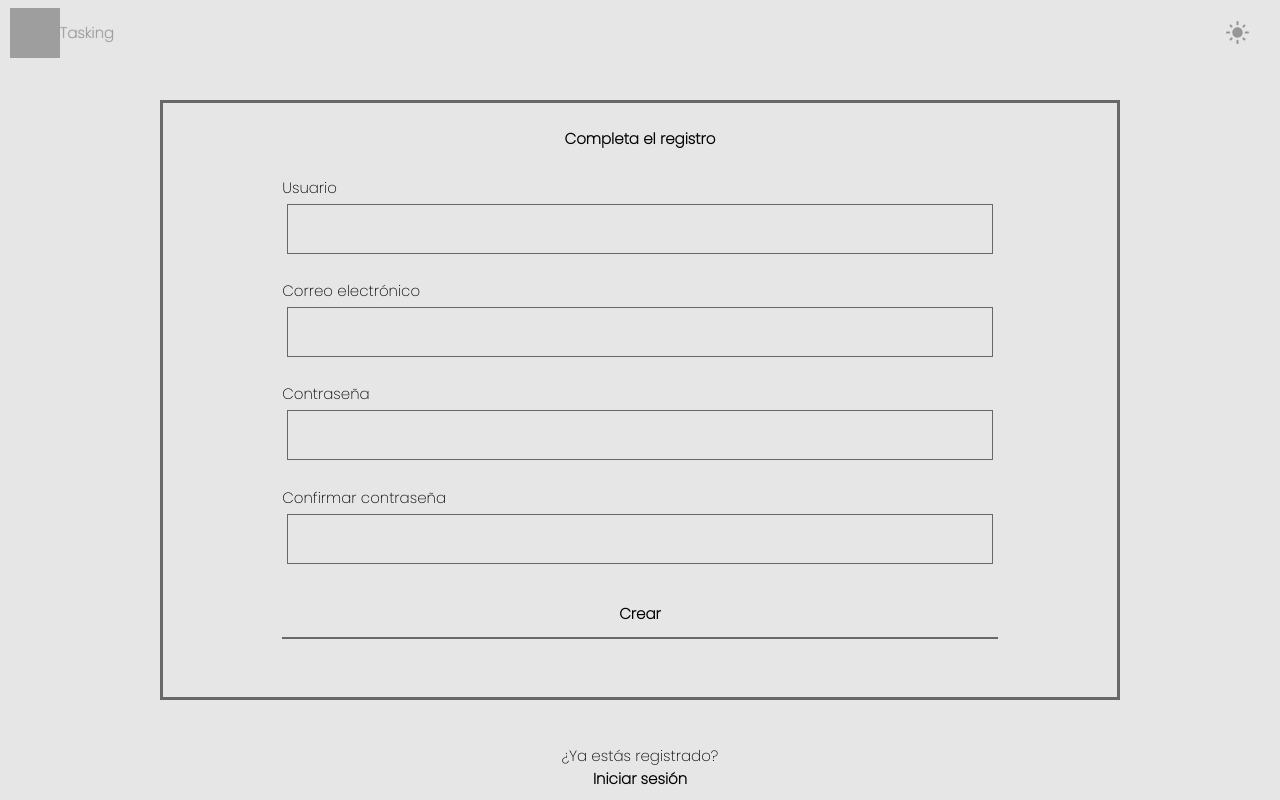
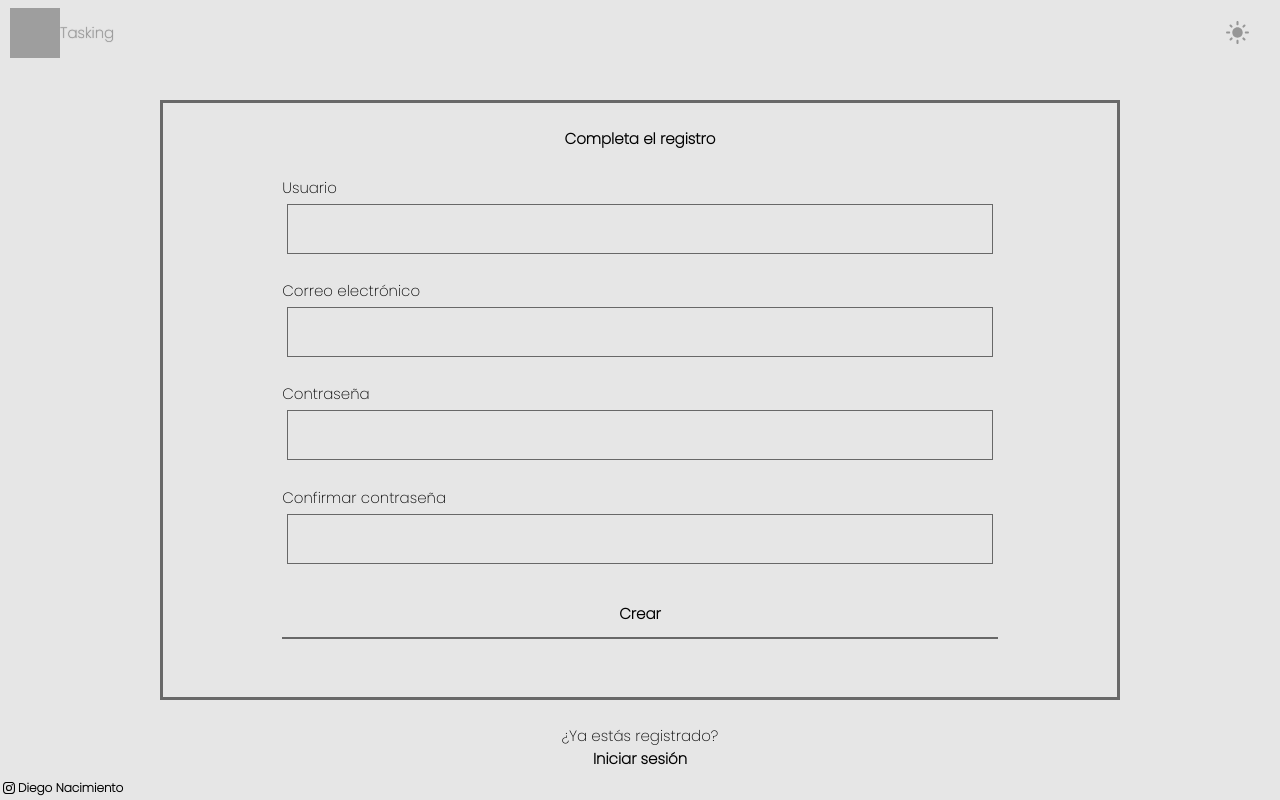
Before and after one commit to diegonacimiento/tasking-frontend, a React (Vite) app: page /create-user in a window 1280 px wide. Built offline with nearby package versions, Linux system fonts and the light colour scheme; grey boxes are pictures that could not be loaded.

Commit message:
footer agregado con exito

```diff
--- a/src/components/createUser/CreateUser.jsx
+++ b/src/components/createUser/CreateUser.jsx
@@ -1,4 +1,5 @@
 import Header from "../header/Header";
+import Footer from "../footer/Footer";
 import { Link } from "react-router-dom";
 import "./createUser.css";
 
@@ -48,6 +49,7 @@ export default function CreateUser() {
           Iniciar sesión
         </Link>
       </div>
+      <Footer />
     </>
   );
 }
--- a/src/components/createUser/createUser.css
+++ b/src/components/createUser/createUser.css
@@ -40,7 +40,15 @@ span {
     width: 100%;
     text-align: center;
     position: absolute;
-    bottom: 10rem;
+    bottom: 30rem;
+    display: flex;
+    flex-direction: column;
+    justify-content: center;
+}
+
+#login-create a {
+    width: max-content;
+    margin: auto;
 }
 
 #link-login {
@@ -54,7 +62,7 @@ span {
 @media only screen and (max-height: 650px) {
 
     #contain-create {
-        height: 75%;
+        height: 72%;
         width: 60%;
         justify-content: space-evenly;
         margin: 0;
@@ -64,14 +72,14 @@ span {
     }
 
     #form-create {
-        height: 65%;
+        height: 70%;
         width: 95%;
         flex-direction: row;
         flex-wrap: wrap;
     }
 
     #form-create label {
-        height: 65rem;
+        height: 63rem;
         width: 50%;
     }
 
@@ -94,8 +102,9 @@ span {
     #login-create {
         display: flex;
         flex-direction: column;
-        justify-content: end;
-        bottom: 5rem;
+        justify-content: center;
+        align-items: center;
+        bottom: 0rem;
     }
 
 
@@ -104,9 +113,13 @@ span {
 @media only screen and (max-height: 342px) {
 
     #contain-create {
-
+        height: 76%;
         margin-top: 18rem;
 
+    }
+
+    #form-create {
+        height: 73%;
     }
 
     #contain-create h3{
@@ -114,7 +127,7 @@ span {
     }
 
     #form-create label {
-        height: 50rem;
+        height: 55rem;
     }
 
     #login-create {
--- /dev/null
+++ b/src/components/footer/Footer.jsx
@@ -0,0 +1,18 @@
+import "./footer.css";
+import { BsInstagram } from "react-icons/bs";
+
+export default function Footer() {
+  return (
+    <>
+      <span id="footer">
+        <a
+          target={"_blank"}
+          className="ig"
+          href="https://www.instagram.com/diegonacimiento/?hl=es"
+        >
+          {<BsInstagram id="ig-svg" />} <h6 id="footer-h6">Diego Nacimiento</h6>
+        </a>
+      </span>
+    </>
+  );
+}
--- /dev/null
+++ b/src/components/footer/footer.css
@@ -0,0 +1,31 @@
+#footer {
+    height: 3%;
+    width: max-content;
+    position: absolute;
+    bottom: 0;
+    left: 0;
+}
+
+#ig, #footer a {
+    height: 100%;
+    margin: 0;
+    display: flex;
+    flex-direction: row;
+    align-items: center;
+}
+
+#footer-h6 {
+    font-size: 12rem;
+}
+
+#ig-svg {
+    font-size: 12rem;
+    margin: 0 3rem;
+}
+
+@media only screen and (max-height: 500px) {
+   #footer {
+    bottom: 5rem;
+   }
+
+}
--- a/src/components/login/Login.jsx
+++ b/src/components/login/Login.jsx
@@ -1,5 +1,6 @@
 import "./login.css";
 import Header from "../header/Header";
+import Footer from "../footer/Footer";
 import { Link, useNavigate } from "react-router-dom";
 
 export default function Login() {
@@ -37,6 +38,7 @@ export default function Login() {
           </button>
         </div>
       </div>
+      <Footer />
     </>
   );
 }
--- a/src/components/recoveryPassword/RecoveryPassword.jsx
+++ b/src/components/recoveryPassword/RecoveryPassword.jsx
@@ -1,4 +1,5 @@
 import Header from "../header/Header";
+import Footer from "../footer/Footer";
 import { Link, useNavigate } from "react-router-dom";
 import "./recoveryPassword.css";
 
@@ -40,6 +41,7 @@ export default function RecoveryPassword() {
           <button onClick={send} className="button">Crear un usuario</button>
         </div>
       </div>
+      <Footer />
     </>
   );
 }
--- a/src/components/recoveryPassword/recoveryPassword.css
+++ b/src/components/recoveryPassword/recoveryPassword.css
@@ -1,5 +1,5 @@
 #contain-recovery {
-    height: 85%;
+    height: 82%;
     width: 100%;
     display: flex;
     justify-content: center;
@@ -33,7 +33,7 @@
     align-items: center;
    }
 
-   .item-recovery-form, .button {
+   .item-recovery-form, #form .button {
     width: 85%;
    }
 
```
